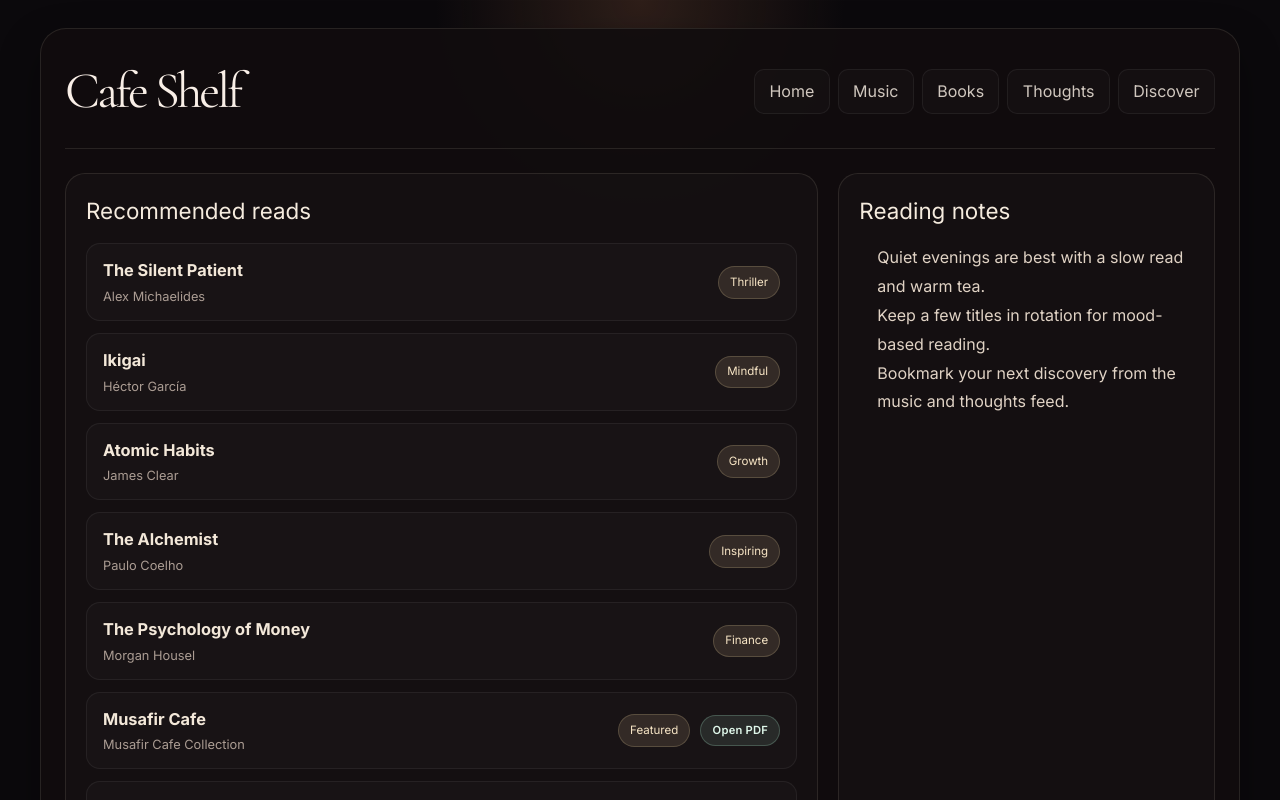
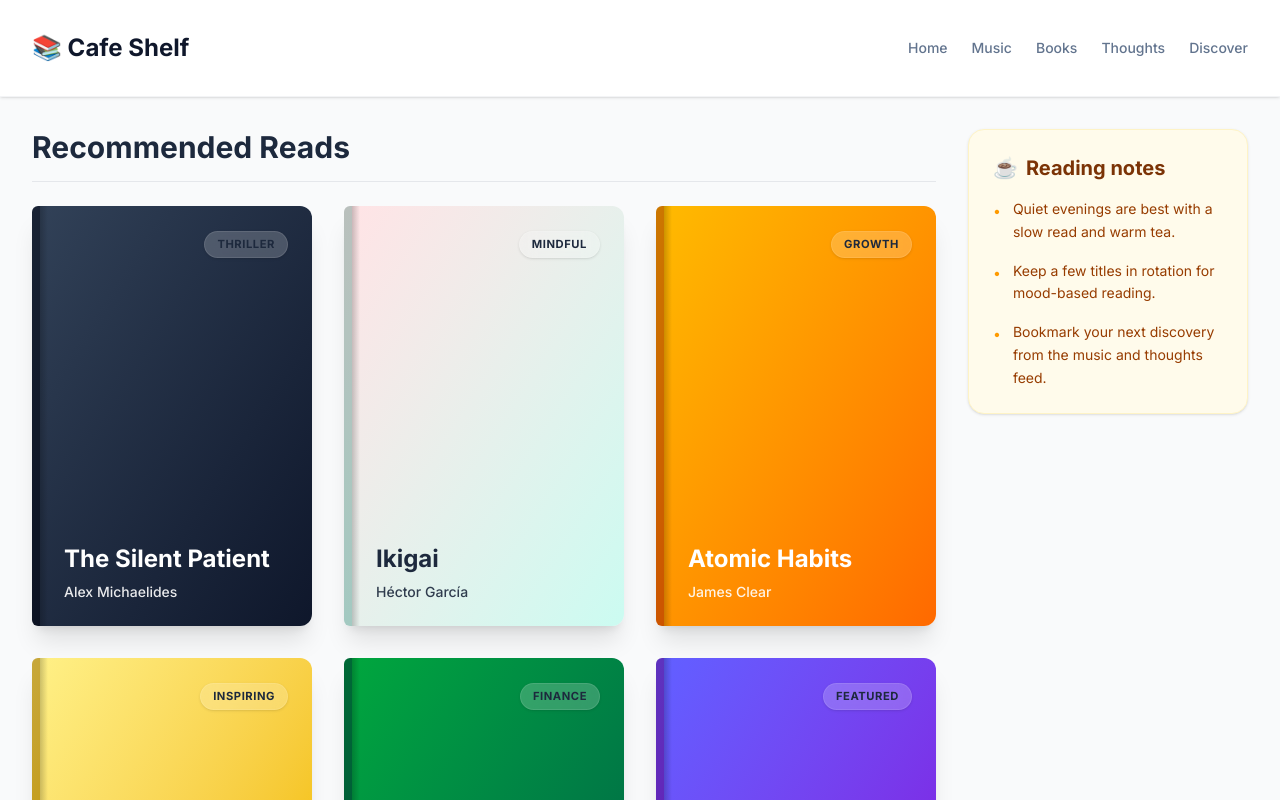
Before and after one commit to manishtarjan2/Musafir-Cafe, a Next.js app: page /books in a window 1280 px wide. Shown: the top 800 px of the page. Built offline with nearby package versions, Linux system fonts and the light colour scheme.

Commit message:
Add custom playlist, enhance bookshelf UI, and fix mobile music player layout

```diff
--- a/app/books/page.tsx
+++ b/app/books/page.tsx
@@ -1,11 +1,11 @@
 import Link from "next/link";
 
 const books = [
-  { title: "The Silent Patient", author: "Alex Michaelides", mood: "Thriller" },
-  { title: "Ikigai", author: "Héctor García", mood: "Mindful" },
-  { title: "Atomic Habits", author: "James Clear", mood: "Growth" },
-  { title: "The Alchemist", author: "Paulo Coelho", mood: "Inspiring" },
-  { title: "The Psychology of Money", author: "Morgan Housel", mood: "Finance" },
+  { title: "The Silent Patient", author: "Alex Michaelides", mood: "Thriller", color: "from-slate-700 to-slate-900", textColor: "text-white" },
+  { title: "Ikigai", author: "Héctor García", mood: "Mindful", color: "from-rose-100 to-teal-100", textColor: "text-slate-800" },
+  { title: "Atomic Habits", author: "James Clear", mood: "Growth", color: "from-amber-400 to-orange-500", textColor: "text-white" },
+  { title: "The Alchemist", author: "Paulo Coelho", mood: "Inspiring", color: "from-yellow-200 to-yellow-500", textColor: "text-slate-900" },
+  { title: "The Psychology of Money", author: "Morgan Housel", mood: "Finance", color: "from-green-600 to-emerald-800", textColor: "text-white" },
   {
     title: "Musafir Cafe",
     author: "Musafir Cafe Collection",
@@ -14,6 +14,8 @@
     target: "_blank",
     rel: "noopener noreferrer",
     action: "Open PDF",
+    color: "from-indigo-500 to-purple-700",
+    textColor: "text-white"
   },
   {
     title: "October Junction",
@@ -23,6 +25,8 @@
     target: "_blank",
     rel: "noopener noreferrer",
     action: "Read now",
+    color: "from-red-500 to-rose-700",
+    textColor: "text-white"
   },
 ];
 
@@ -36,53 +40,101 @@
 
 export default function BooksPage() {
   return (
-    <div className="page-shell">
-      <header className="page-header">
-        <h1>Cafe Shelf</h1>
-        <nav className="page-nav" aria-label="Book navigation">
+    <div className="min-h-screen bg-gray-50 text-slate-800 font-sans">
+      <header className="flex justify-between items-center p-8 bg-white shadow-sm border-b border-gray-100 sticky top-0 z-10 max-md:flex-col max-md:gap-4 max-md:p-4">
+        <h1 className="text-2xl font-bold m-0 text-slate-900 flex items-center gap-2">📚 Cafe Shelf</h1>
+        <nav className="flex gap-6 font-medium text-sm text-slate-500 max-md:flex-wrap max-md:justify-center">
           {navItems.map((item) => (
-            <Link key={item.href} href={item.href}>
+            <Link key={item.href} href={item.href} className="no-underline text-inherit hover:text-indigo-600 transition-colors">
               {item.label}
             </Link>
           ))}
         </nav>
       </header>
 
-      <div className="page-grid">
-        <section className="content-card">
-          <h2>Recommended reads</h2>
-          <div className="book-list">
-            {books.map((book) => (
-              <a
-                key={book.title}
-                href={book.href || "#"}
-                target={book.target}
-                rel={book.rel}
-                className="book-item book-item-link"
-                style={{ textDecoration: "none" }}
-              >
-                <div className="book-copy">
-                  <strong>{book.title}</strong>
-                  <div className="book-meta-line">{book.author}</div>
+      <main className="max-w-7xl mx-auto p-8 max-md:p-4 grid grid-cols-1 lg:grid-cols-4 gap-8">
+        <section className="lg:col-span-3">
+          <div className="flex justify-between items-end mb-6 border-b border-gray-200 pb-4">
+            <h2 className="text-3xl font-bold m-0">Recommended Reads</h2>
+          </div>
+
+          {/* Books Grid */}
+          <div className="grid grid-cols-1 sm:grid-cols-2 md:grid-cols-3 gap-8" style={{ perspective: "1000px" }}>
+            {books.map((book) => {
+              const bookContent = (
+                <div className={`relative w-full aspect-[2/3] rounded-r-xl rounded-l-md shadow-xl transition-all duration-300 hover:scale-105 hover:shadow-2xl hover:-rotate-1 hover:translate-y-[-5px] group bg-gradient-to-br ${book.color} flex flex-col p-6 border-l-8 border-black/20`}>
+
+                  {/* Book Binding effect */}
+                  <div className="absolute top-0 left-0 bottom-0 w-2 bg-gradient-to-r from-black/20 to-transparent"></div>
+
+                  <div className="flex-1 flex flex-col justify-between relative z-10">
+                    <div className="text-right">
+                      <span className="inline-block px-3 py-1 bg-white/20 backdrop-blur-sm rounded-full text-[0.7rem] font-bold uppercase tracking-wider text-inherit mb-4 border border-white/10 shadow-sm">
+                        {book.mood}
+                      </span>
+                    </div>
+
+                    <div className="mt-auto">
+                      <h3 className={`text-2xl font-bold leading-tight mb-2 ${book.textColor}`}>{book.title}</h3>
+                      <p className={`text-sm opacity-90 font-medium m-0 ${book.textColor}`}>{book.author}</p>
+                    </div>
+                  </div>
+
+                  {book.href && (
+                    <div className="absolute inset-0 bg-black/50 opacity-0 group-hover:opacity-100 transition-opacity duration-300 rounded-r-xl rounded-l-md flex items-center justify-center z-20">
+                      <span className="px-6 py-3 bg-white text-black font-bold rounded-full transform translate-y-4 group-hover:translate-y-0 transition-all duration-300 shadow-xl">
+                        {book.action || "Open"}
+                      </span>
+                    </div>
+                  )}
                 </div>
-                <div className="book-actions">
-                  <span className="book-badge">{book.mood}</span>
-                  {book.href ? <span className="book-open">{book.action || "Open"}</span> : null}
+              );
+
+              if (book.href) {
+                return (
+                  <a
+                    key={book.title}
+                    href={book.href}
+                    target={book.target}
+                    rel={book.rel}
+                    className="block no-underline"
+                  >
+                    {bookContent}
+                  </a>
+                );
+              }
+
+              return (
+                <div key={book.title} className="block cursor-default">
+                  {bookContent}
                 </div>
-              </a>
-            ))}
+              );
+            })}
           </div>
         </section>
 
-        <aside className="side-card">
-          <h2>Reading notes</h2>
-          <ul>
-            <li>Quiet evenings are best with a slow read and warm tea.</li>
-            <li>Keep a few titles in rotation for mood-based reading.</li>
-            <li>Bookmark your next discovery from the music and thoughts feed.</li>
-          </ul>
+        <aside className="lg:col-span-1">
+          <div className="bg-amber-50 rounded-2xl p-6 border border-amber-100 sticky top-28 shadow-sm">
+            <h3 className="text-xl font-bold mb-4 flex items-center gap-2 text-amber-900">
+              <span>☕</span> Reading notes
+            </h3>
+            <ul className="m-0 p-0 list-none flex flex-col gap-4 text-amber-800 text-sm leading-relaxed">
+              <li className="flex gap-3 items-start">
+                <span className="text-amber-500 mt-0.5">•</span>
+                Quiet evenings are best with a slow read and warm tea.
+              </li>
+              <li className="flex gap-3 items-start">
+                <span className="text-amber-500 mt-0.5">•</span>
+                Keep a few titles in rotation for mood-based reading.
+              </li>
+              <li className="flex gap-3 items-start">
+                <span className="text-amber-500 mt-0.5">•</span>
+                Bookmark your next discovery from the music and thoughts feed.
+              </li>
+            </ul>
+          </div>
         </aside>
-      </div>
+      </main>
     </div>
   );
 }
--- a/app/music/page.tsx
+++ b/app/music/page.tsx
@@ -46,7 +46,7 @@
         </nav>
       </header>
 
-      <main style={{ padding: "2rem" }}>
+      <main className="p-8 max-md:p-0">
         {loading ? (
           <div style={{ textAlign: "center", padding: "2rem" }}>
             <p>Loading your music library...</p>
```
Also changed, not shown: app/components/MusicPlayer.tsx (+116 -43 lines).
